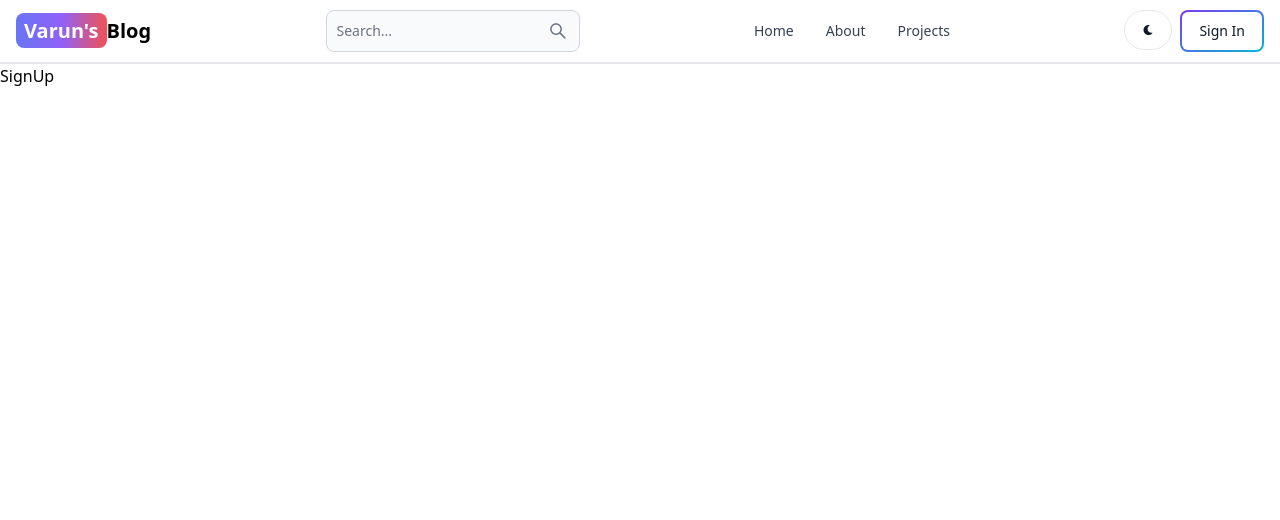
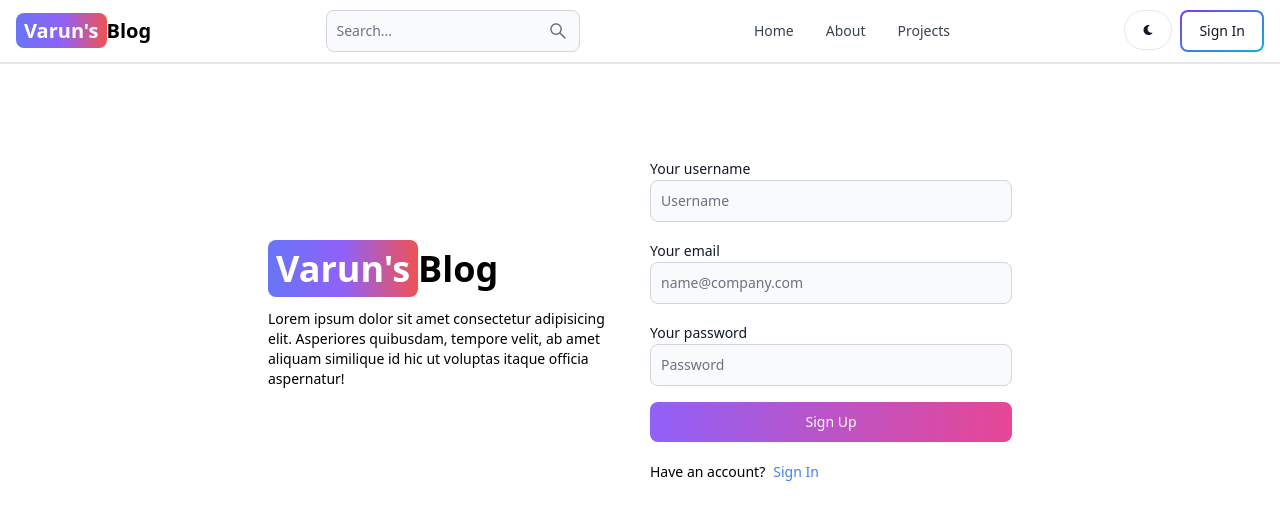
Before and after one commit to coderbabu00/Advanced-Blog-, a React (Vite) app in the folder client/: page /sign-up in a window 1280 px wide. Shown: the top 520 px of the page. Built offline with nearby package versions, Linux system fonts and the light colour scheme.

Commit message:
Created Signup Page Ui

```diff
--- a/client/src/pages/SignUp.jsx
+++ b/client/src/pages/SignUp.jsx
@@ -1,7 +1,59 @@
-import React from 'react'
+import { Button, Label, Spinner, TextInput } from 'flowbite-react';
+import React from 'react';
+import { Link } from 'react-router-dom';
 
 export default function SignUp() {
   return (
-    <div>SignUp</div>
-  )
+    <div className='min-h-screen mt-20'>
+      <div className='flex p-3 max-w-3xl mx-auto flex-col md:flex-row md:items-center gap-5'>
+        {/* Left */}
+        <div className="flex-1">
+          <Link to="/" className=' font-bold dark:text-white text-4xl'>
+            <span className='px-2 py-1 bg-gradient-to-r from-indigo-500 via-purple-500 to-red-500 rounded-lg text-white'>Varun's</span>
+            Blog
+          </Link>
+          <p className='text-sm mt-5'>Lorem ipsum dolor sit amet consectetur adipisicing elit. Asperiores quibusdam, tempore velit, ab amet aliquam similique id hic ut voluptas itaque officia aspernatur!</p>
+        </div>
+        {/* Right */}
+        <div className='flex-1'>
+          <form className='flex flex-col gap-4'>
+            <div>
+              <Label value='Your username' />
+              <TextInput
+                type='text'
+                placeholder='Username'
+                id='username'
+              />
+            </div>
+            <div>
+              <Label value='Your email' />
+              <TextInput
+                type='email'
+                placeholder='name@company.com'
+                id='email'
+              />
+            </div>
+            <div>
+              <Label value='Your password' />
+              <TextInput
+                type='password'
+                placeholder='Password'
+                id='password'
+              />
+            </div>
+            <Button
+              gradientDuoTone='purpleToPink'
+              type='submit'
+            >Sign Up </Button>
+          </form>
+          <div className='flex gap-2 text-sm mt-5'>
+            <span>Have an account?</span>
+            <Link to='/sign-in' className='text-blue-500'>
+              Sign In
+            </Link>
+          </div>
+        </div>
+      </div>
+    </div>
+  );
 }
```
